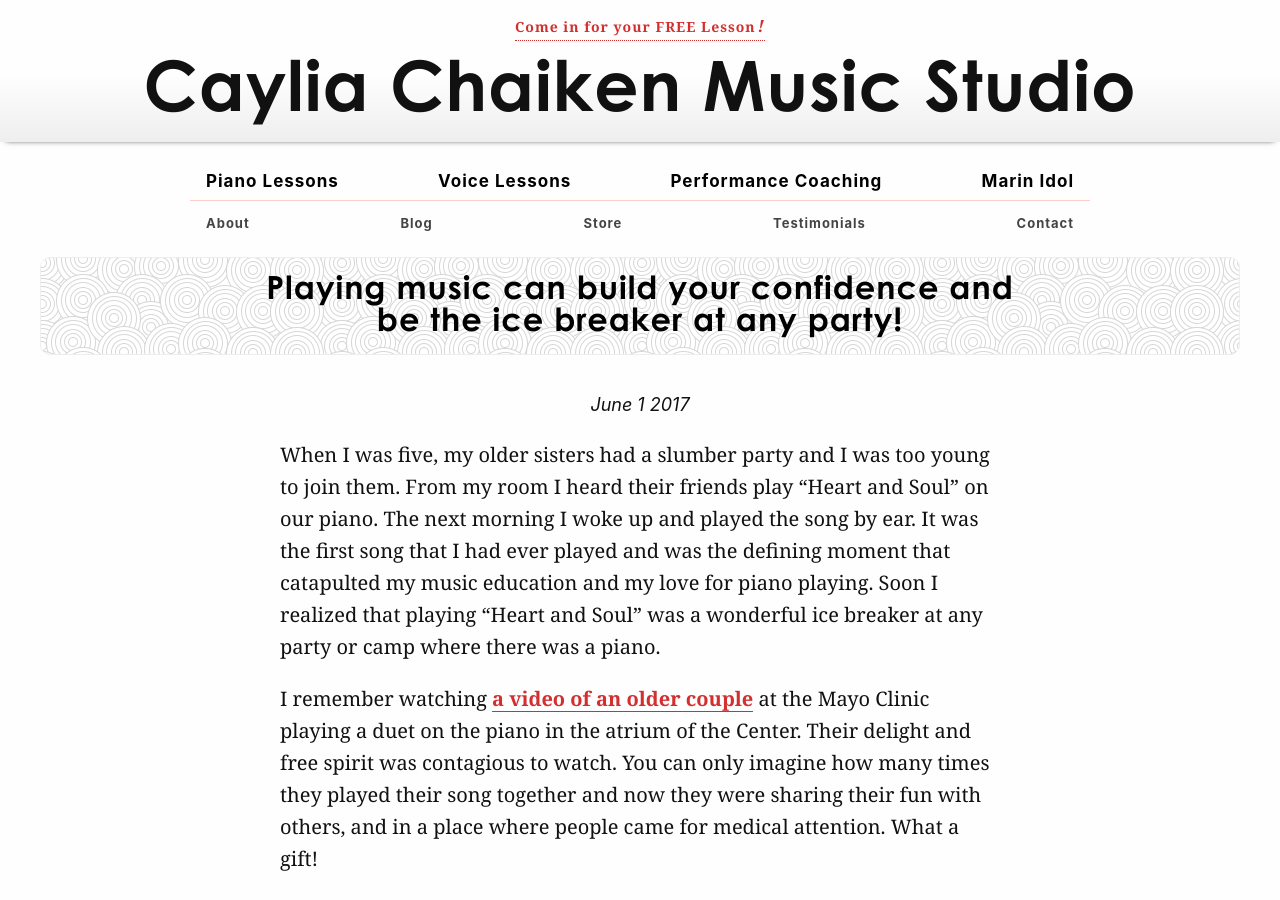
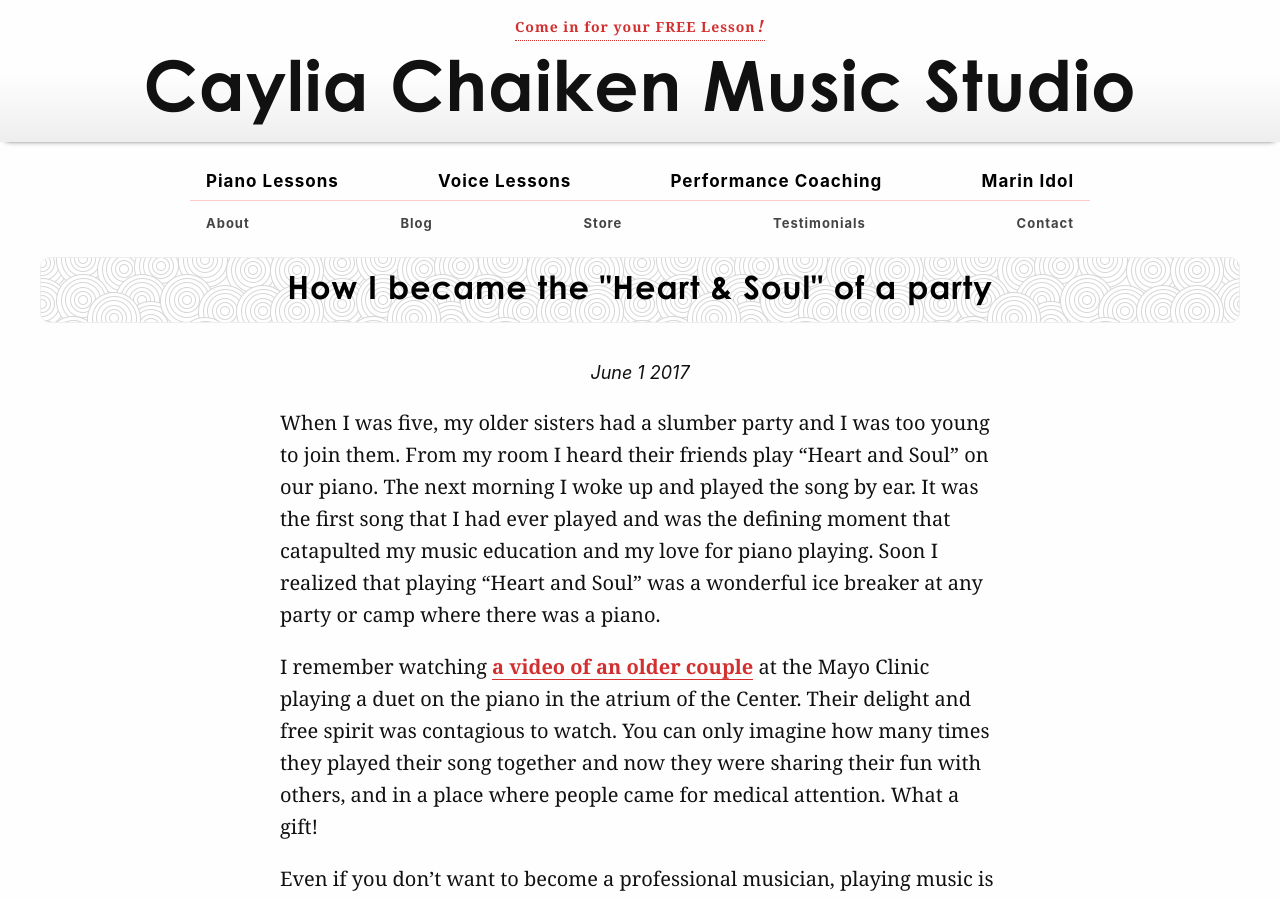
Before and after one commit to cchaiken/ccms, a Jekyll site: the page built from _posts/2017-06-01-how-i-became-heart-soul-party.md, in a window 1280 px wide and 900 px high. Built offline with Jekyll 4.4.1, drawn with Linux system fonts in a browser that asks for light colours; some web fonts are replaced.

Commit message:
Updated How I Became Heart Soul Party and 1 other file

```diff
--- a/_posts/2017-06-01-playing-music-can-build-your-confidence.md
+++ b/_posts/2017-06-01-how-i-became-heart-soul-party.md
@@ -1,5 +1,5 @@
 ---
-title: Playing music can build your confidence and be the ice breaker at any party!
+title: How I became the "Heart & Soul" of a party
 date: 2017-06-01 00:00:00 Z
 ---
 
```
